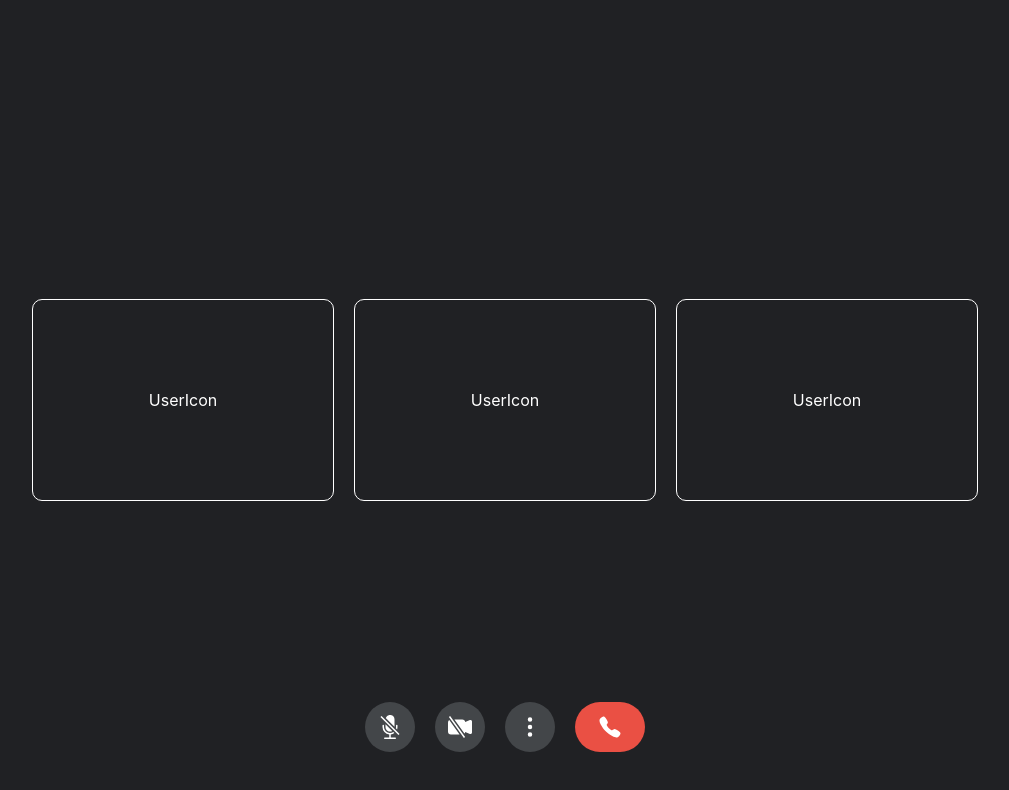
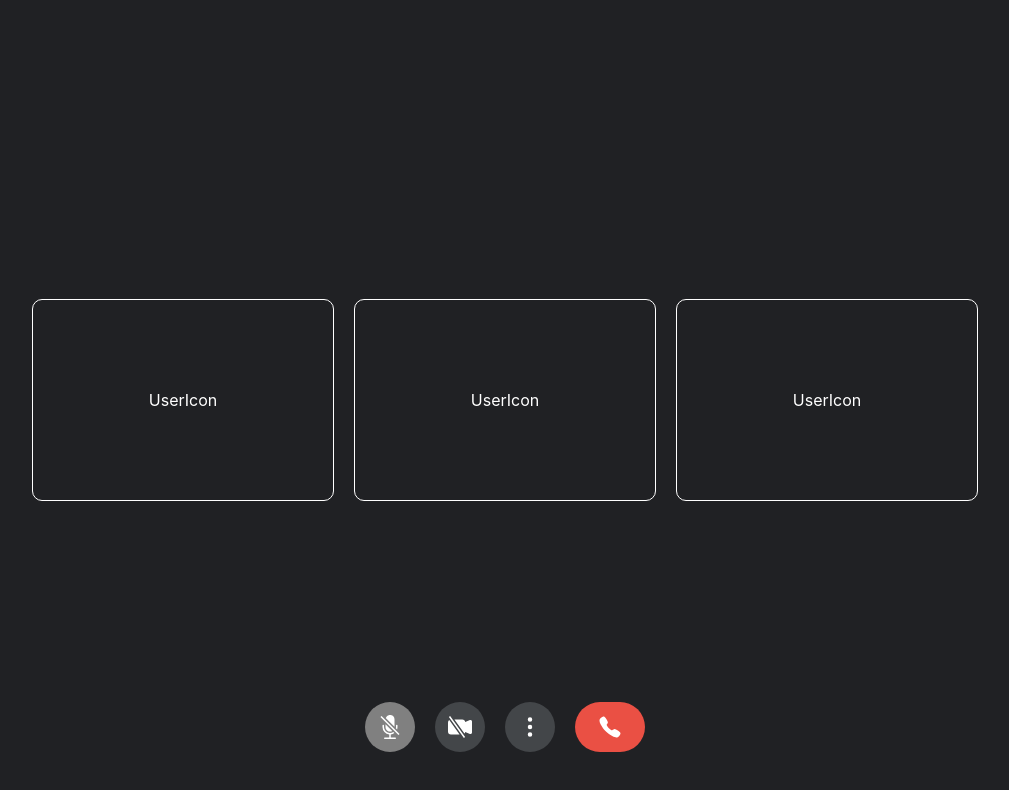
Before and after one commit to Danieruone/demo-call, a React (Vite) app: page / in a window 1280 px wide. In both pictures the pointer is over the element 525 px from the left and 727 px from the top of the page. Shown: the top 790 px of the page, without its empty margins (135-1144 px from the left). Built offline with nearby package versions, Linux system fonts and the light colour scheme.

Commit message:
Add options hover

```diff
--- a/src/index.css
+++ b/src/index.css
@@ -57,8 +57,16 @@ code {
   margin: 0 10px 0 10px;
 }
 
+.controlPanelOption:hover {
+  background-color: gray;
+}
+
 .endCall {
   background-color: #ea5044;
   width: 50px;
   border-radius: 30px;
 }
+
+.endCall:hover {
+  background-color: #ea5044;
+}
```
